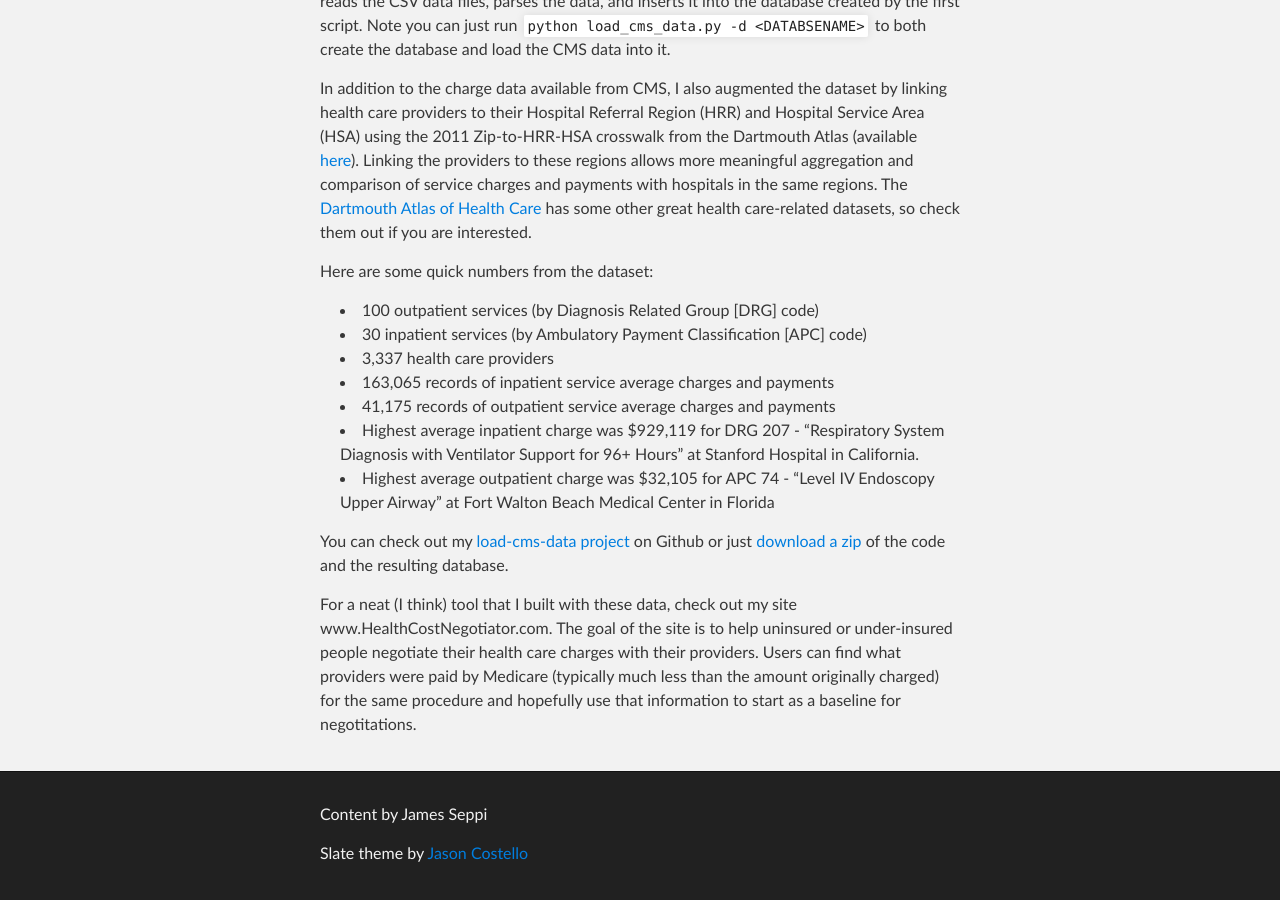
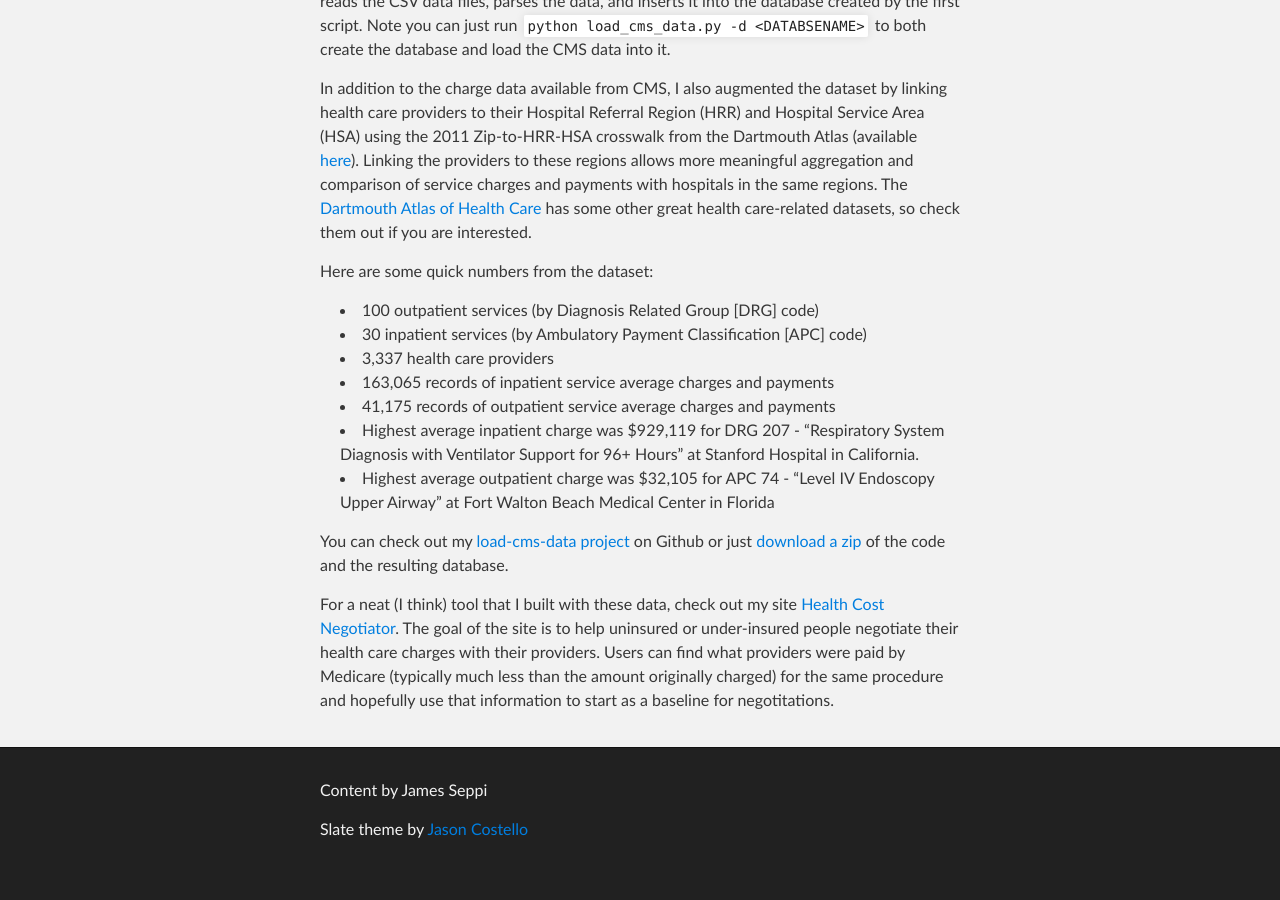
Before and after one commit to jseppi/jseppi.github.io, a Jekyll site: the page built from _posts/articles/2013-08-01-taming-cms-data.md, in a window 1280 px wide and 900 px high, scrolled down 779 px. Built offline with Jekyll 4.4.1, drawn with Linux system fonts in a browser that asks for light colours; after the commit the page ends 1655 px from its top, so only the background shows below that.

Commit message:
Updated 2013-08-01-taming-cms-data.md

```diff
--- a/_posts/articles/2013-08-01-taming-cms-data.md
+++ b/_posts/articles/2013-08-01-taming-cms-data.md
@@ -28,4 +28,4 @@ Here are some quick numbers from the dataset:
 
 You can check out my [load-cms-data project](https://github.com/jseppi/load-cms-data) on Github or just [download a zip](https://github.com/jseppi/load-cms-data/archive/master.zip) of the code and the resulting database.
 
-For a neat (I think) tool that I built with these data, check out my site www.HealthCostNegotiator.com. The goal of the site is to help uninsured or under-insured people negotiate their health care charges with their providers. Users can find what providers were paid by Medicare (typically much less than the amount originally charged) for the same procedure and hopefully use that information to start as a baseline for negotitations.
+For a neat (I think) tool that I built with these data, check out my site [Health Cost Negotiator](http://www.HealthCostNegotiator.com). The goal of the site is to help uninsured or under-insured people negotiate their health care charges with their providers. Users can find what providers were paid by Medicare (typically much less than the amount originally charged) for the same procedure and hopefully use that information to start as a baseline for negotitations.
```
